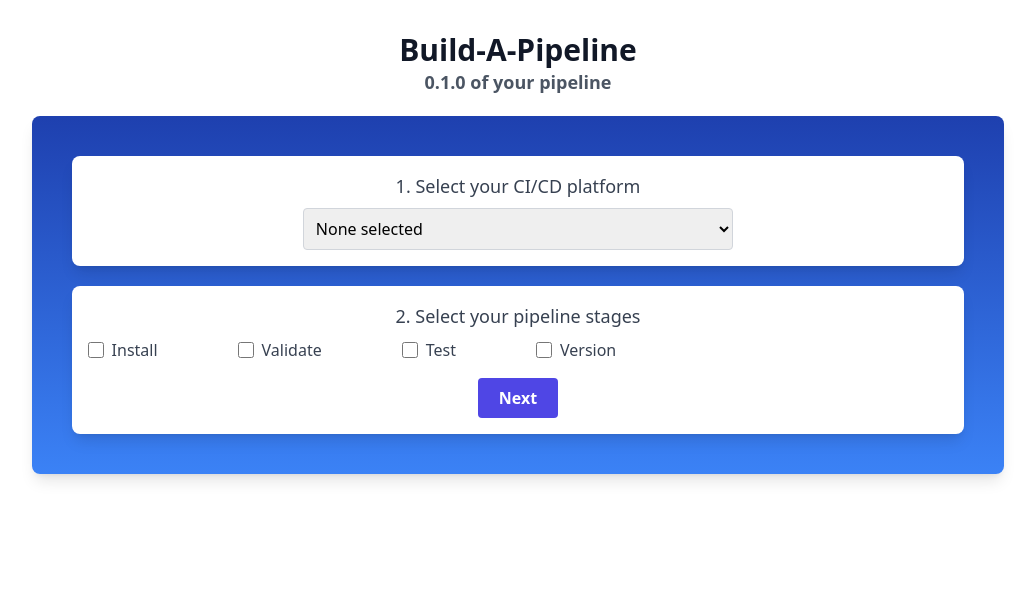
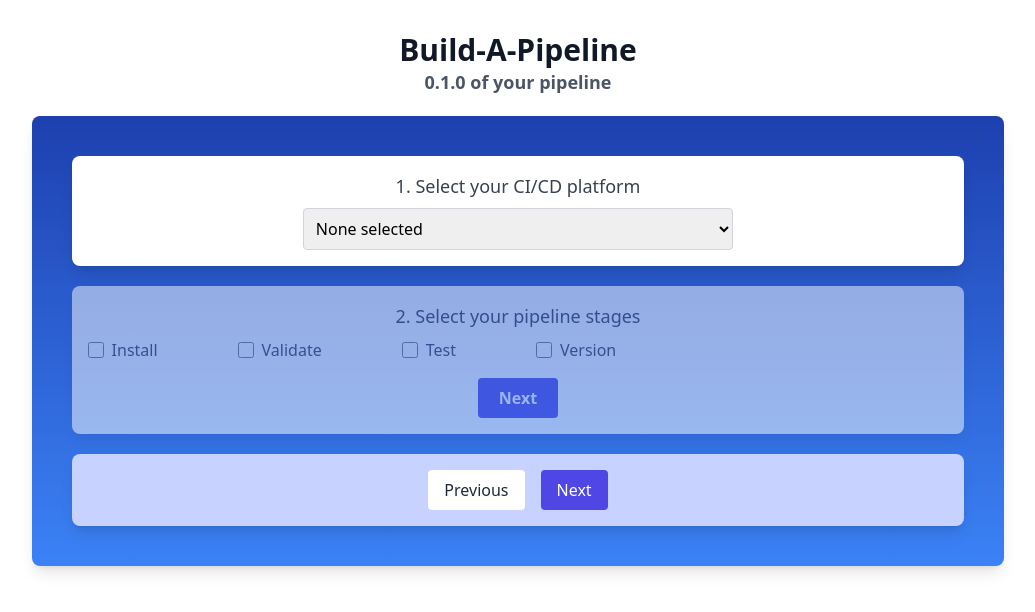
Before and after one commit to jchanda1/build-a-pipeline, a React (Vite) app: page / in a window 1280 px wide. Both pictures are taken after a click on the button "Next". Shown: the top 612 px of the page, without its empty margins (122-1157 px from the left). Built offline with nearby package versions, Linux system fonts and the light colour scheme.

Commit message:
add more to configure stagfes step

```diff
--- a/src/components/ConfigureStages.tsx
+++ b/src/components/ConfigureStages.tsx
@@ -2,10 +2,12 @@ const ConfigureStages = ({
   pipelineConfig,
   setPipelineConfig,
   currentStep,
+  setCurrentStep,
 }: {
   pipelineConfig: any;
   setPipelineConfig: (config: any) => void;
   currentStep: number;
+  setCurrentStep: (step: number) => void;
 }) => {
   const useCache = pipelineConfig.cache;
   const validate = pipelineConfig.validate;
@@ -20,7 +22,7 @@ const ConfigureStages = ({
   };
 
   const installStageForm = (
-    <form className="max-w-md mx-auto p-4 bg-white rounded shadow">
+    <form className="mx-auto p-4 bg-white rounded-lg shadow-lg">
       <label className="block mb-4 text-lg font-medium text-gray-700">
         Do you want to use a cache?
       </label>
@@ -58,7 +60,7 @@ const ConfigureStages = ({
   );
 
   const validateStageForm = (
-    <form className="max-w-md mx-auto p-4 bg-white rounded shadow">
+    <form className="mx-auto p-4 bg-white rounded-lg shadow-lg">
       <h2 className="block mb-4 text-lg font-bold text-gray-700">
         Validate stage
       </h2>
@@ -100,12 +102,32 @@ const ConfigureStages = ({
   ];
 
   if (currentStep === 2) {
-    return pipelineStages.map((stage: string) => {
-      return stageForms.find((form) => form.name === stage)?.form;
-    });
+    return (
+      <div className="p-4 bg-indigo-200 rounded-lg shadow-lg space-y-4">
+        {pipelineStages.map((stage: string) => {
+          return stageForms.find((form) => form.name === stage)?.form;
+        })}
+        <div className="flex space-x-4 justify-center">
+          <button
+            type="button"
+            className="px-4 py-2 bg-white text-gray-800 rounded hover:bg-gray-400 transition"
+            onClick={() => setCurrentStep(1)}
+          >
+            Previous
+          </button>
+          <button
+            type="button"
+            className="px-4 py-2 bg-indigo-600 text-white rounded hover:bg-indigo-700 transition"
+            onClick={() => setCurrentStep(2)}
+          >
+            Next
+          </button>
+        </div>
+      </div>
+    );
+  } else {
+    return <div className="h-48 bg-gray-300 opacity-50 rounded-lg shadow-lg" />;
   }
-
-  return null;
 };
 
 export default ConfigureStages;
--- a/src/components/PipelineWizard.tsx
+++ b/src/components/PipelineWizard.tsx
@@ -29,11 +29,13 @@ const PipelineWizard = () => {
           pipelineConfig={pipelineConfig}
           setPipelineConfig={setPipelineConfig}
           setCurrentStep={setCurrentStep}
+          currentStep={currentStep}
         />
         <ConfigureStages
           pipelineConfig={pipelineConfig}
           setPipelineConfig={setPipelineConfig}
           currentStep={currentStep}
+          setCurrentStep={setCurrentStep}
         />
       </div>
     </div>
--- a/src/components/Stages.tsx
+++ b/src/components/Stages.tsx
@@ -10,12 +10,19 @@ const Stages = ({
   pipelineConfig,
   setPipelineConfig,
   setCurrentStep,
+  currentStep,
 }: {
   pipelineConfig: any;
   setPipelineConfig: (config: any) => void;
   setCurrentStep: (step: number) => void;
+  currentStep: number;
 }) => {
   return (
+    <div
+      className={`${
+        currentStep !== 1 ? "opacity-50 pointer-events-none" : "opacity-100"
+      }`}
+    >
       <form className="p-4 bg-white rounded-lg shadow-lg">
         <label className="block mb-2 text-lg font-medium text-gray-700">
           2. Select your pipeline stages
@@ -55,6 +62,7 @@ const Stages = ({
           Next
         </button>
       </form>
+    </div>
   );
 };
 
```
Lines whose indentation alone changed are shown as unchanged.
